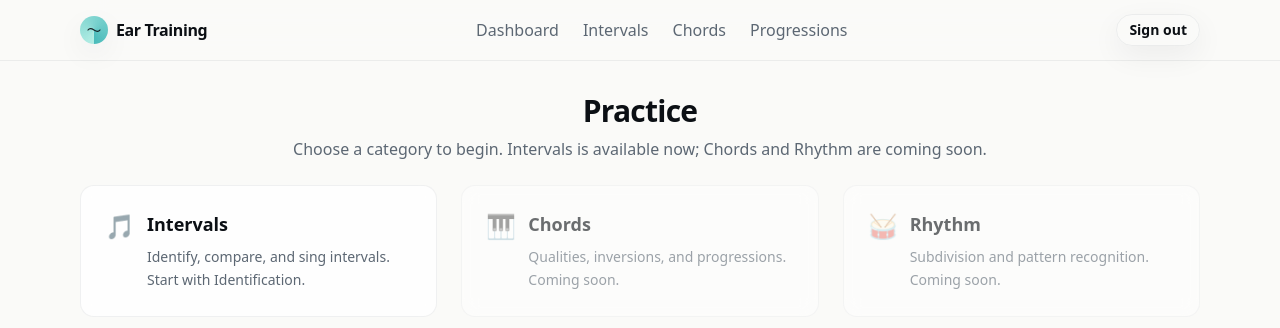
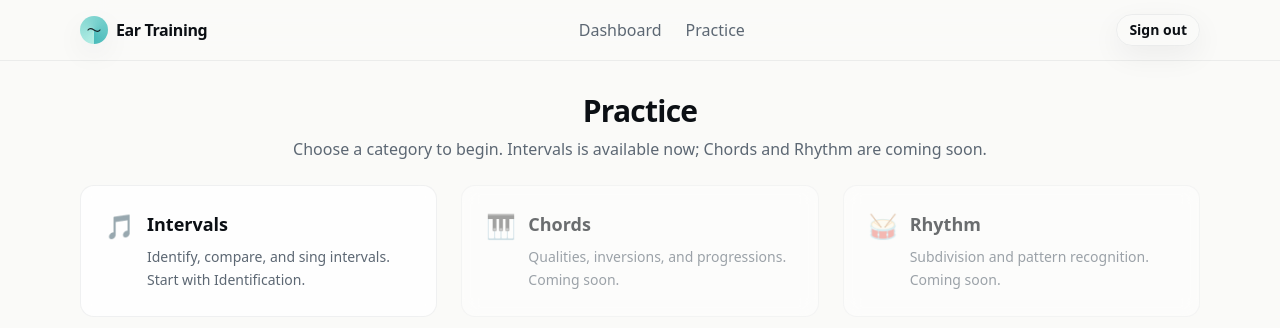
Before and after one commit to samarthum/ear_training, a Next.js app: page /practice in a window 1280 px wide. Shown: the top 328 px of the page. Built offline with nearby package versions, Linux system fonts and the light colour scheme; no server answers.

Commit message:
chore(nav): update AppHeader to use single Practice link; docs: check off completed routing tasks in restructuring_tasks.md

```diff
--- a/src/components/app/AppHeader.tsx
+++ b/src/components/app/AppHeader.tsx
@@ -39,21 +39,9 @@ export async function AppHeader({ className }: AppHeaderProps) {
           </Link>
           <Link
             className="rounded-xl px-2.5 py-1.5 hover:bg-[color:rgba(14,165,165,0.07)] hover:text-[color:var(--brand-text)] transition-colors"
-            href="/practice/intervals"
+            href="/practice"
           >
-            Intervals
-          </Link>
-          <Link
-            className="rounded-xl px-2.5 py-1.5 hover:bg-[color:rgba(14,165,165,0.07)] hover:text-[color:var(--brand-text)] transition-colors"
-            href="/practice/chords"
-          >
-            Chords
-          </Link>
-          <Link
-            className="rounded-xl px-2.5 py-1.5 hover:bg-[color:rgba(14,165,165,0.07)] hover:text-[color:var(--brand-text)] transition-colors"
-            href="/practice/progressions"
-          >
-            Progressions
+            Practice
           </Link>
         </nav>
 
```
Also changed, not shown: 2 other files (tests, documents, lock files or other folders).
